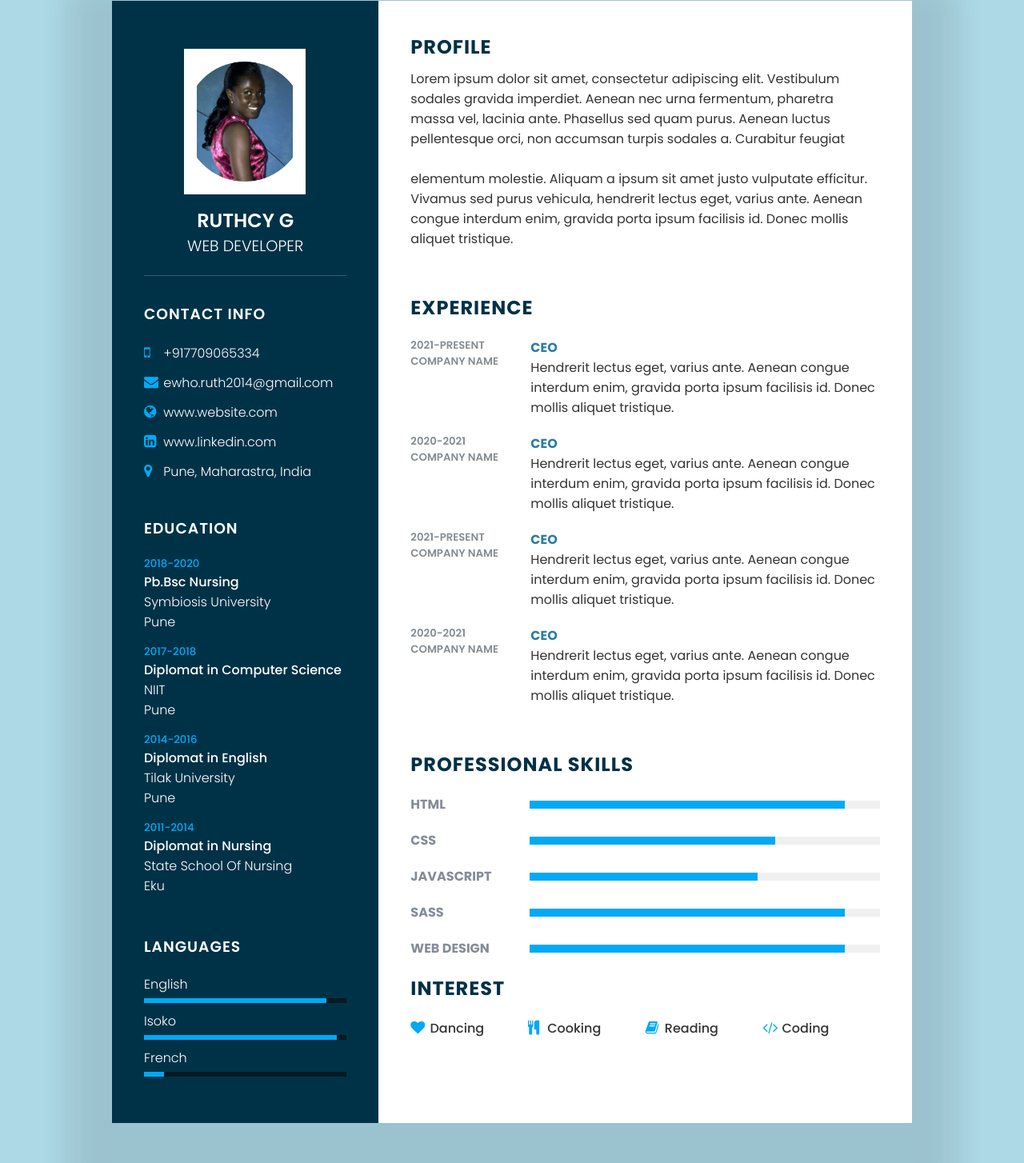
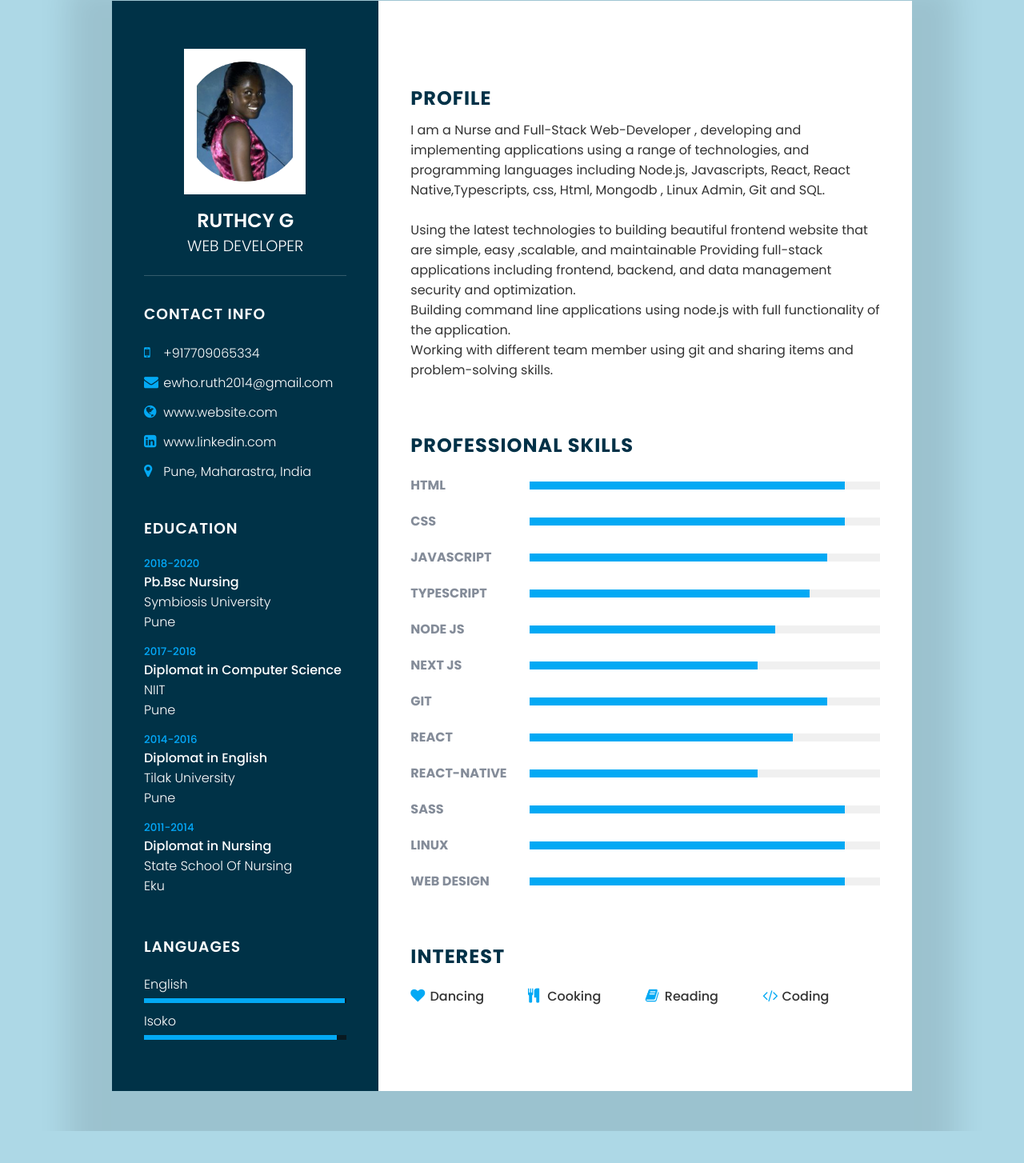
Before and after one commit to ruthcyg/responsive-cv, a plain HTML site: page index.html in a window 1280 px wide. Shown: the part 49-1503 px from the top of the page at 80% size. After the commit the page ends 1463 px from the top, so only its background shows below. Drawn offline with Linux system fonts and the light colour scheme; a script that the page names is missing.

Commit message:
modified version

```diff
--- a/index.html
+++ b/index.html
@@ -102,7 +102,7 @@
                 <li>
               <span class="text">English</span>
               <span class="percent">
-              <div style="width: 90%;"></div></span>
+              <div style="width: 99%;"></div></span>
 
                 </li>
                 <li>
@@ -111,12 +111,7 @@
                         <div style="width:95%;"></div>
                     </span>
                 </li>
-                <li>
-                    <span class="text">French</span>
-                    <span class=" percent">
-                    <div style="width:10%"></div>
-                    </span>
-                </li>
+
             </ul>
 
         </div>
@@ -125,16 +120,16 @@
         <div class="right-side">
          <div class="about">
              <h2 class="title2"> Profile</h2>
-             <p> Lorem ipsum dolor sit amet, consectetur adipiscing elit. Vestibulum sodales gravida imperdiet. Aenean nec urna
-            fermentum, pharetra massa vel, lacinia ante. Phasellus sed quam purus. Aenean luctus pellentesque orci, non accumsan
-            turpis sodales a. Curabitur feugiat<br>
-          <br>   elementum molestie. Aliquam a ipsum sit amet justo vulputate efficitur. Vivamus sed
-            purus vehicula, hendrerit lectus eget, varius ante. Aenean congue interdum enim, gravida porta ipsum facilisis id. Donec
-            mollis aliquet tristique.
+             <p> I am a Nurse and Full-Stack Web-Developer , developing and implementing applications using a range of technologies, and programming languages including Node.js, Javascripts, React, React Native,Typescripts,
+                  css, Html, Mongodb , Linux Admin, Git and SQL.<br>
 
+          <br>   Using the latest technologies to building beautiful frontend website that are simple, easy ,scalable, and maintainable
+          Providing full-stack applications including frontend, backend, and data management security and optimization.
+          <br>Building command line applications using node.js with full functionality of the application.
+          <br>Working with different team member using git and sharing items and problem-solving skills.
               </p>
          </div>
-         <div class="about">
+         <!--div class="about">
              <h2 class="title2">Experience</h2>
              <div class="box">
                  <div class="year-company">
@@ -184,7 +179,7 @@
                         mollis aliquet tristique.</p>
                 </div>
             </div>
-             </div>
+             </div>--->
                    <div class="about skills">
                        <h2 class="title2">Professional Skills</h2>
                        <div class="box">
@@ -197,12 +192,48 @@
                 <div class="box">
                     <h4>CSS</h4>
                     <div class="percent">
-                        <div style="width: 70%;"></div>
+                        <div style="width: 90%;"></div>
                     </div>
                 </div>
 
                 <div class="box">
                     <h4>Javascript</h4>
+                    <div class="percent">
+                        <div style="width: 85%;"></div>
+                    </div>
+                </div>
+                 <div class="box">
+                    <h4>Typescript</h4>
+                    <div class="percent">
+                        <div style="width: 80%;"></div>
+                    </div>
+                </div>
+                  <div class="box">
+                    <h4>Node Js</h4>
+                    <div class="percent">
+                        <div style="width: 70%;"></div>
+                    </div>
+                </div>
+                <div class="box">
+                    <h4>Next js</h4>
+                    <div class="percent">
+                        <div style="width: 65%;"></div>
+                    </div>
+                </div>
+                 <div class="box">
+                    <h4>Git</h4>
+                    <div class="percent">
+                        <div style="width: 85%;"></div>
+                    </div>
+                </div>
+                <div class="box">
+                    <h4>React</h4>
+                    <div class="percent">
+                        <div style="width: 75%;"></div>
+                    </div>
+                </div>
+                <div class="box">
+                    <h4>React-Native</h4>
                     <div class="percent">
                         <div style="width: 65%;"></div>
                     </div>
@@ -210,6 +241,12 @@
 
             <div class="box">
                 <h4>Sass</h4>
+                <div class="percent">
+                    <div style="width: 90%;"></div>
+                </div>
+            </div>
+            <div class="box">
+                <h4>Linux</h4>
                 <div class="percent">
                     <div style="width: 90%;"></div>
                 </div>
--- a/style.css
+++ b/style.css
@@ -92,11 +92,14 @@ body{
  font-weight:600 ;
  letter-spacing: 1px;
  margin-bottom: 20px;
+
  /*text-align: center;*/
 
   }
 
-
+.about{
+    margin-top: 4rem;
+}
   .contactInfo ul li  {
       position: relative;
       list-style: none;
@@ -218,6 +221,7 @@ body{
      grid-template-columns:9.3rem 1fr ;
      justify-content: center;
      align-items: center;
+
  }
 
  .skills .box h4{
@@ -243,6 +247,7 @@ body{
   .interest ul {
       display:grid;
       grid-template-columns:repeat(4,1fr);
+
   }
 
   .interest  ul li {
```
